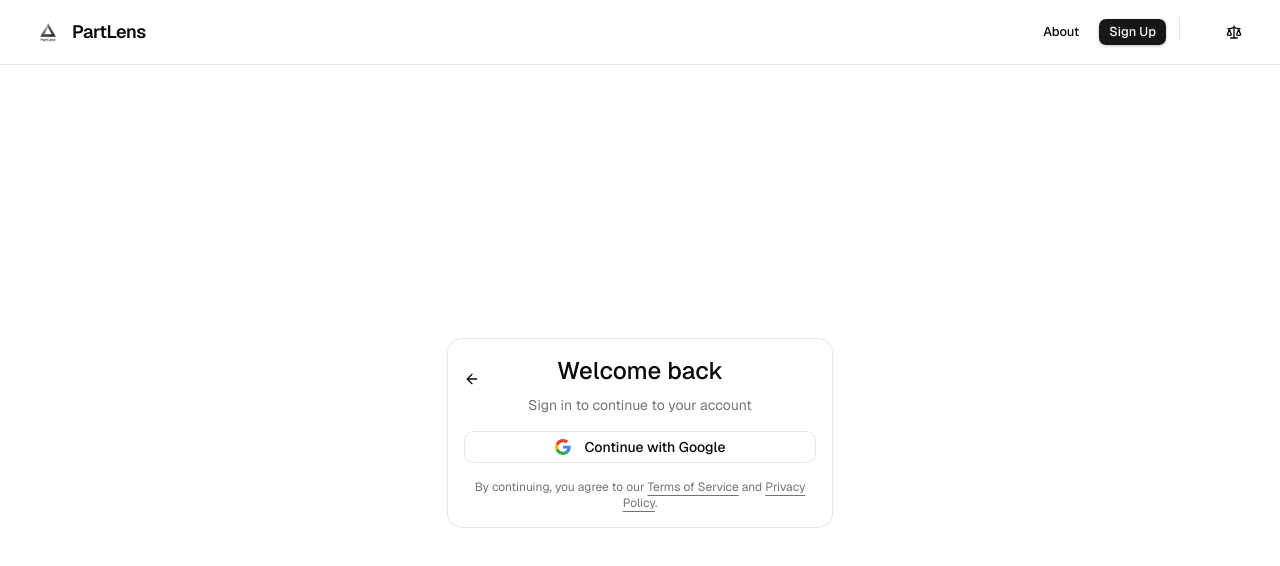
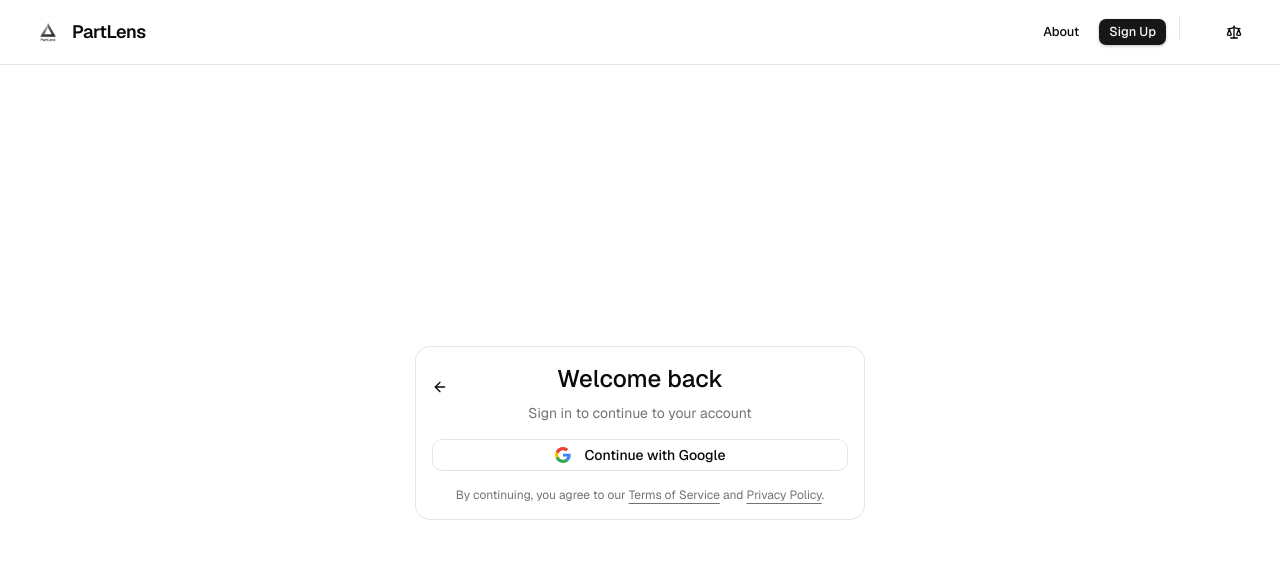
Before and after one commit to spicybirsge/PartLens, a Next.js app in the folder frontend/: page /login in a window 1280 px wide. Shown: the top 566 px of the page. Built offline with nearby package versions, Linux system fonts and the light colour scheme; some icons are missing.

Commit message:
feat: update Card component width in LoginPage for improved layout

```diff
--- a/frontend/src/components/login/LoginPage.tsx
+++ b/frontend/src/components/login/LoginPage.tsx
@@ -45,7 +45,7 @@
         <>
         <Navbar></Navbar>
         <div className="flex min-h-[calc(100svh-4rem)] items-center justify-center bg-background px-4 py-8">
-            <Card className="w-full max-w-sm">
+            <Card className="w-full max-w-md">
                 <CardHeader className="space-y-1 text-center relative">
                     <Button
                         variant="ghost"
```
Also changed, not shown: 1 other file (tests, documents, lock files or other folders).
